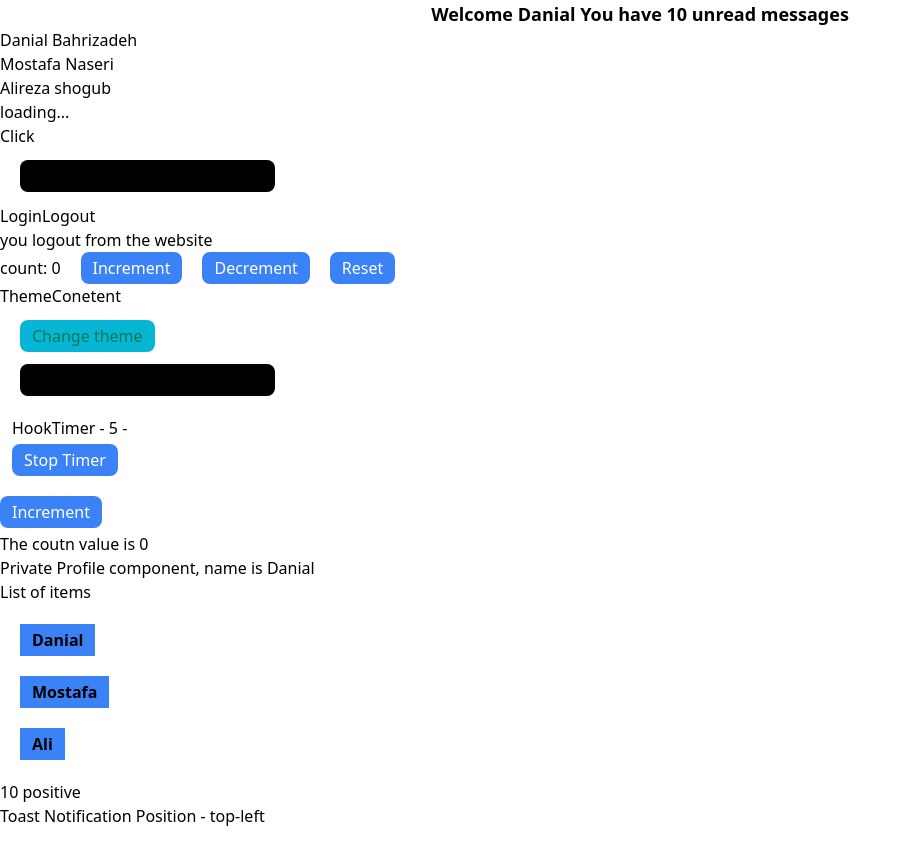
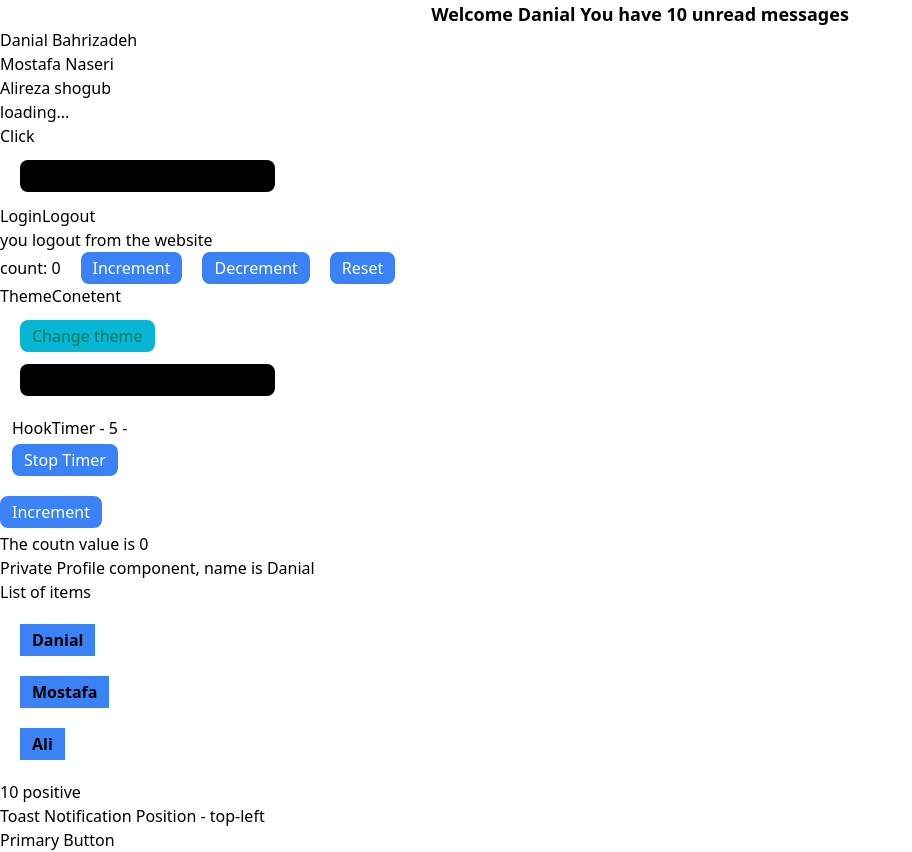
Before and after one commit to DanialBahrizadeh/react-typescript-2, a React (Create React App) app: page / in a window 1280 px wide. Shown: the whole page, without its empty margins (0-912 px from the left). Before the commit the page ends 828 px from the top, so only its background shows below. Built offline with nearby package versions, Linux system fonts and the light colour scheme.

Commit message:
this is how to make custom html components(like to use style components) btw if you are using type you might be need to use Omit<React.ComponentProps<'button'>,'children'> insted if you whanna set the children props to anything other then React.reactNode

```diff
--- a/src/App.tsx
+++ b/src/App.tsx
@@ -18,6 +18,8 @@ import Profile from "./components/auth/Profile";
 import List from "./components/generics/List";
 import RandomNumber from "./components/restriction/RandomNumber";
 import Toast from "./components/templateliterals/Toast";
+import CustomButton from "./components/html/Button";
+import CustomInput from "./components/html/Input";
 const App: React.FunctionComponent = () => {
   const personNames: PersonNameModel[] = [
     {
@@ -88,6 +90,10 @@ const App: React.FunctionComponent = () => {
       <List items={items} onClick={(item) => console.log(item)} />
       <RandomNumber value={10} isPositive />
       <Toast position="top-left" />
+      <CustomButton variant="primary" onClick={() => console.log("clickd")}>
+        Primary Button
+      </CustomButton>
+      <CustomInput type="text" />
     </div>
   );
 };
--- /dev/null
+++ b/src/components/html/Button.tsx
@@ -0,0 +1,20 @@
+import { FunctionComponent } from "react";
+
+interface CustomButtonProps extends React.ComponentProps<"button"> {
+  variant: "primary" | "secondary";
+  children: string;
+}
+
+const CustomButton: FunctionComponent<CustomButtonProps> = ({
+  variant,
+  children,
+  ...rest
+}) => {
+  return (
+    <button className={variant} {...rest}>
+      {children}
+    </button>
+  );
+};
+
+export default CustomButton;
--- /dev/null
+++ b/src/components/html/Input.tsx
@@ -0,0 +1,9 @@
+import { FunctionComponent } from "react";
+
+type CustomInputProps = React.ComponentProps<"input">;
+
+const CustomInput: FunctionComponent<CustomInputProps> = (props) => {
+  return <input {...props} />;
+};
+
+export default CustomInput;
```
